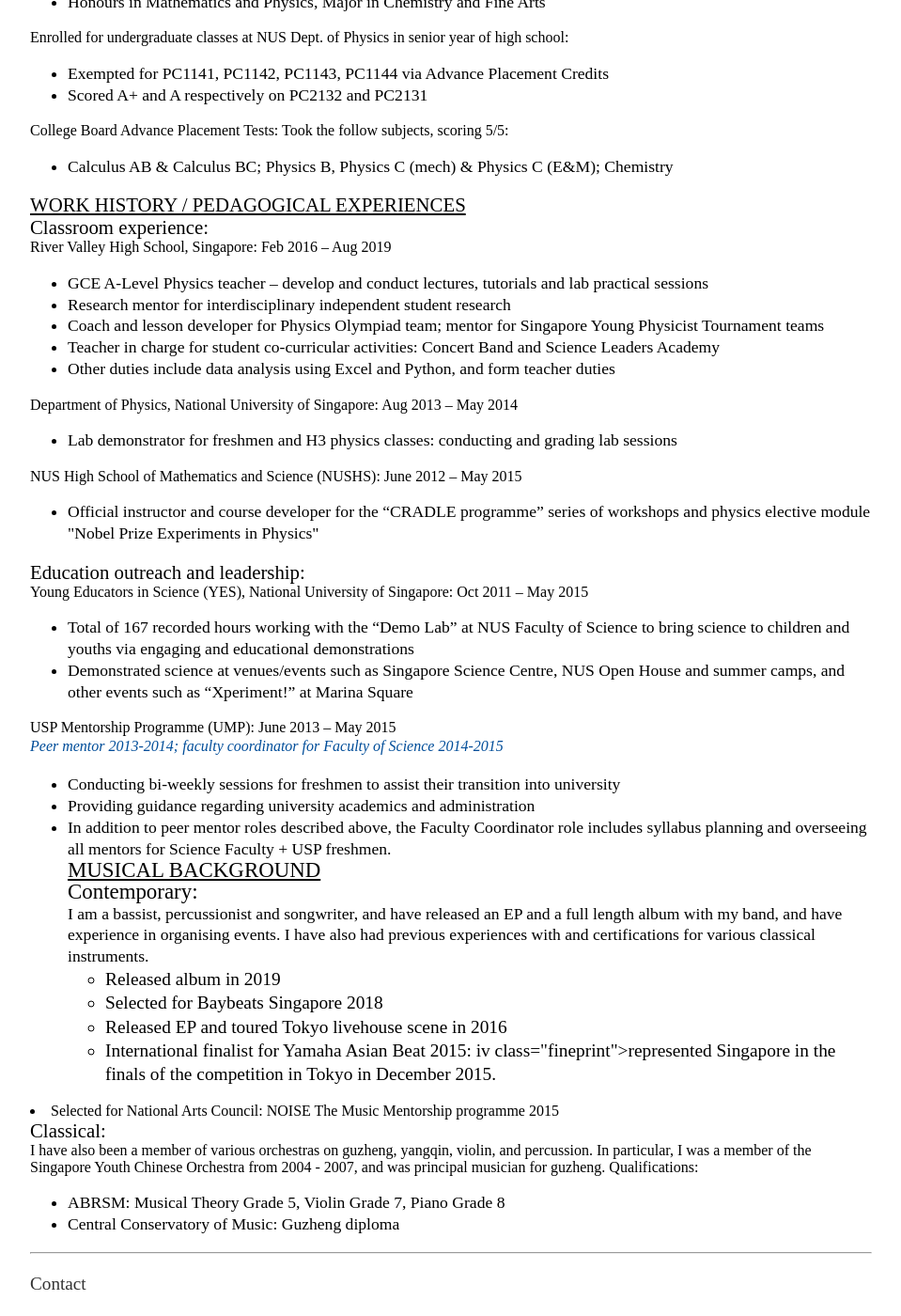
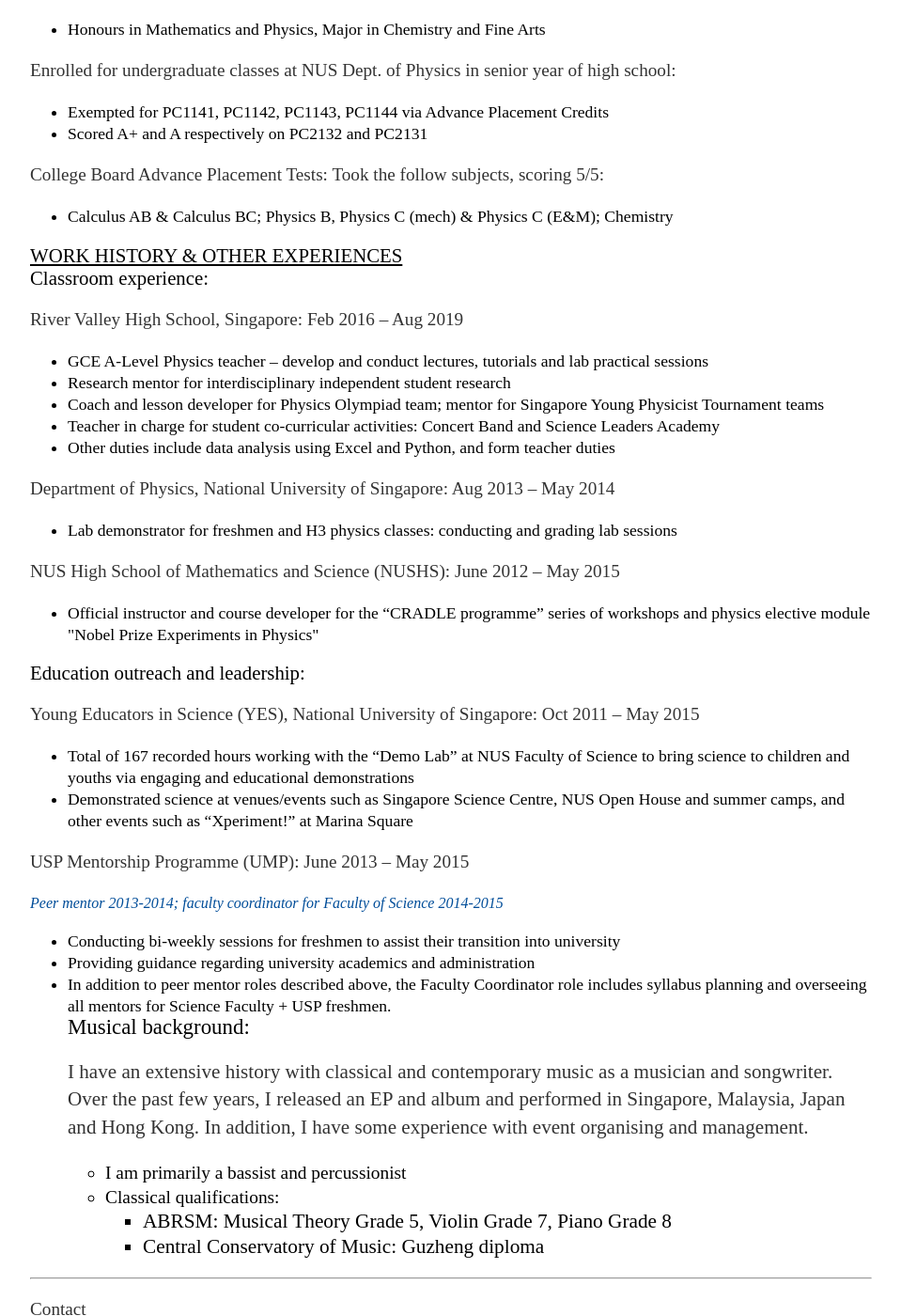
Before and after one commit to not-even-wong/not-even-wong.github.io, a Jekyll site: the page built from cv/index.html, in a window 1280 px wide and 1400 px high, scrolled down 869 px. Shown: the whole window at 94% size, without its empty margins (160-1119 px from the left). Built offline with Jekyll 4.4.1, drawn with Linux system fonts in a browser that asks for light colours; some of the changed text lies outside the part shown.

Commit message:
Update index.html

```diff
--- a/cv/index.html
+++ b/cv/index.html
@@ -11,7 +11,7 @@ a {color: #004d99;}
 <br>
 <div class="h2">EDUCATION HISTORY</div>
 <div class="h1">University of Nottingham: Sept 2019 – Sept 2020</div>
-<p>Master of Arts in Learning, Technology and Education:</p>
+<p><a href="https://www.nottingham.ac.uk/pgstudy/courses/education/learning-technology-and-education-ma.aspx" target="_blank">Master of Arts in Learning, Technology and Education</a>:</p>
 <ul>
 <li>Recipient of the ASEAN Masters Scholarship</li>
 <li>Focus in application of data science methods to syllabus and assessment, primary interest in natural language processing</li>
@@ -38,21 +38,21 @@ a {color: #004d99;}
 
 
 <div class="h1">NUS High School of Mathematics and Science: Jan 2005 – Dec 2008</div>
-NUS High School Diploma, Merit:
+<p>NUS High School Diploma, Merit</p>
 <ul>
 <li>Honours in Mathematics and Physics, Major in Chemistry and Fine Arts</li>
 </ul>
-Enrolled for undergraduate classes at NUS Dept. of Physics in senior year of high school:
+<p>Enrolled for undergraduate classes at NUS Dept. of Physics in senior year of high school:</p>
 <ul>
 <li>Exempted for PC1141, PC1142, PC1143, PC1144 via Advance Placement Credits</li>
 <li>Scored A+ and A respectively on PC2132 and PC2131</li>
 </ul>
-College Board Advance Placement Tests: Took the follow subjects, scoring 5/5:
+<p>College Board Advance Placement Tests: Took the follow subjects, scoring 5/5:</p>
 <ul><li>Calculus AB & Calculus BC; Physics B, Physics C (mech) & Physics C (E&M); Chemistry</li></ul>
 
-<div class="h2">WORK HISTORY / PEDAGOGICAL EXPERIENCES</div>
+<div class="h2">WORK HISTORY & OTHER EXPERIENCES</div>
 <div class="h1">Classroom experience:</div>
-River Valley High School, Singapore: Feb 2016 – Aug 2019
+<p>River Valley High School, Singapore: Feb 2016 – Aug 2019</p>
 <ul>
 <li>GCE A-Level Physics teacher – develop and conduct lectures, tutorials and lab practical sessions</li>
 <li>Research mentor for interdisciplinary independent student research </li>
@@ -60,43 +60,32 @@ River Valley High School, Singapore: Feb 2016 – Aug 2019
 <li>Teacher in charge for student co-curricular activities: Concert Band and Science Leaders Academy</li>
 <li>Other duties include data analysis using Excel and Python, and form teacher duties</li>
 </ul>
-Department of Physics, National University of Singapore: Aug 2013 – May 2014
+<p>Department of Physics, National University of Singapore: Aug 2013 – May 2014</p>
 <ul><li>Lab demonstrator for freshmen and H3 physics classes: conducting and grading lab sessions</li></ul>
 
-NUS High School of Mathematics and Science (NUSHS): June 2012 – May 2015
+<p>NUS High School of Mathematics and Science (NUSHS): June 2012 – May 2015</p>
 <ul><li>Official instructor and course developer for the “CRADLE programme” series of workshops and physics elective module "Nobel Prize Experiments in Physics"</li></ul>
 
 <div class="h1">Education outreach and leadership:</div>
-Young Educators in Science (YES), National University of Singapore: Oct 2011 – May 2015
+<p>Young Educators in Science (YES), National University of Singapore: Oct 2011 – May 2015</p>
 <ul>
 <li>Total of 167 recorded hours working with the “Demo Lab” at NUS Faculty of Science to bring science to children and youths via engaging and educational demonstrations</li>
 <li>Demonstrated science at venues/events such as Singapore Science Centre, NUS Open House and summer camps, and other events such as “Xperiment!” at Marina Square</li>
 </ul>
-USP Mentorship Programme (UMP): June 2013 – May 2015
+<p>USP Mentorship Programme (UMP): June 2013 – May 2015</p>
 <div class="fineprint">Peer mentor 2013-2014; faculty coordinator for Faculty of Science 2014-2015</div>
 <ul>
 <li>Conducting bi-weekly sessions for freshmen to assist their transition into university</li>
 <li>Providing guidance regarding university academics and administration</li>
 <li>In addition to peer mentor roles described above, the Faculty Coordinator role includes syllabus planning and overseeing all mentors for Science Faculty + USP freshmen.</li>
 
-<div class="h2">MUSICAL BACKGROUND</div>
-
-<div class="h1">Contemporary:</div>
-I am a bassist, percussionist and songwriter, and have released an EP and a full length album with my band, and have experience in organising events. I have also had previous experiences with and certifications for various classical instruments.
-
+<div class="h1">Musical background:</div>
+<p>I have an extensive history with classical and contemporary music as a musician and songwriter. Over the past few years, I released an EP and album and performed in Singapore, Malaysia, Japan and Hong Kong. In addition, I have some experience with event organising and management.</p>
 <ul>
-<li>Released album in 2019</li>
-<li>Selected for Baybeats Singapore 2018</li>
-<li>Released EP and toured Tokyo livehouse scene in 2016 </li>
-<li>International finalist for Yamaha Asian Beat 2015: iv class="fineprint">represented Singapore in the finals of the competition in Tokyo in December 2015.</div></li>
-<li>Selected for National Arts Council: NOISE The Music Mentorship programme 2015</li>
+  <li>I am primarily a bassist and percussionist</li>
+  <li>Classical qualifications:</li>
+  <ul>
+    <li>ABRSM: Musical Theory Grade 5, Violin Grade 7, Piano Grade 8</li>
+    <li>Central Conservatory of Music: Guzheng diploma</li>
+  </ul>
 </ul>
-
-<div class="h1">Classical:</div>
-I have also been a member of various orchestras on guzheng, yangqin, violin, and percussion. In particular, I was a member of the Singapore Youth Chinese Orchestra from 2004 - 2007, and was principal musician for guzheng.
-
-Qualifications:
-<ul>
-  <li>ABRSM: Musical Theory Grade 5, Violin Grade 7, Piano Grade 8</li>
-  <li>Central Conservatory of Music: Guzheng diploma</li>
-</ul>
```
